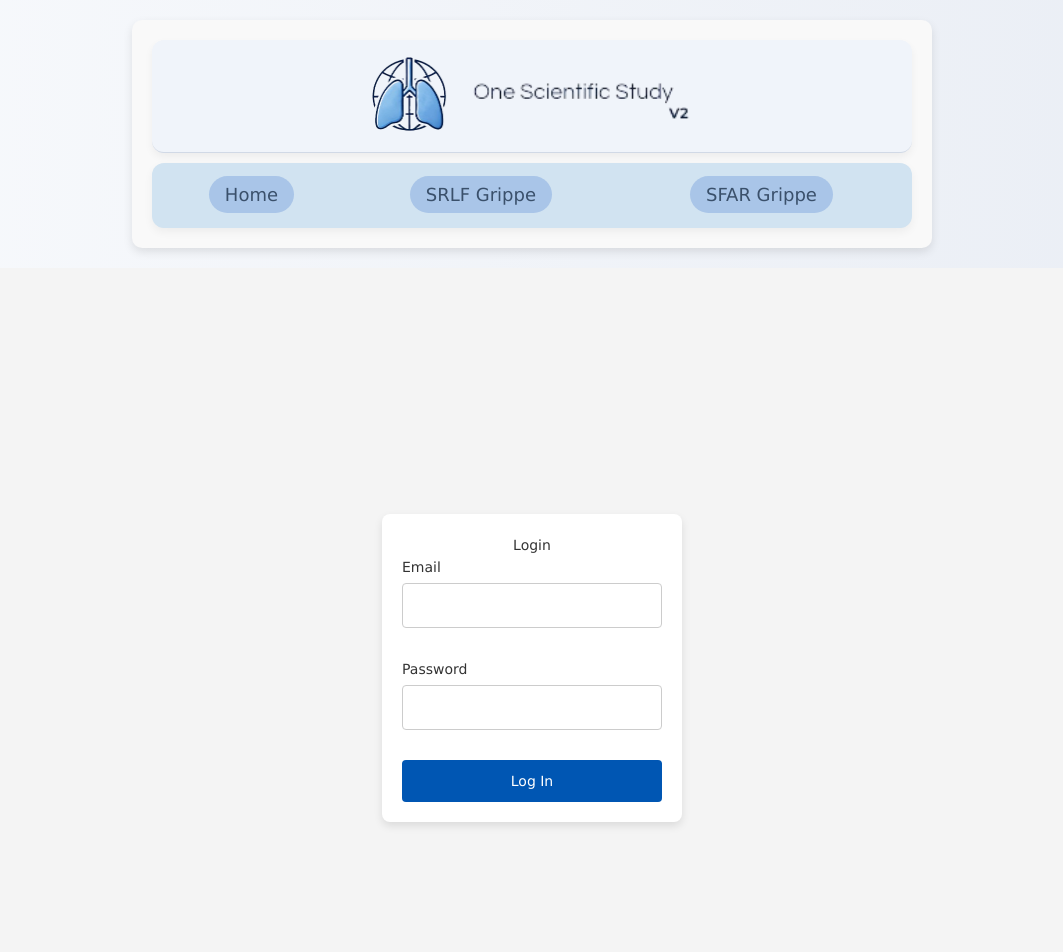
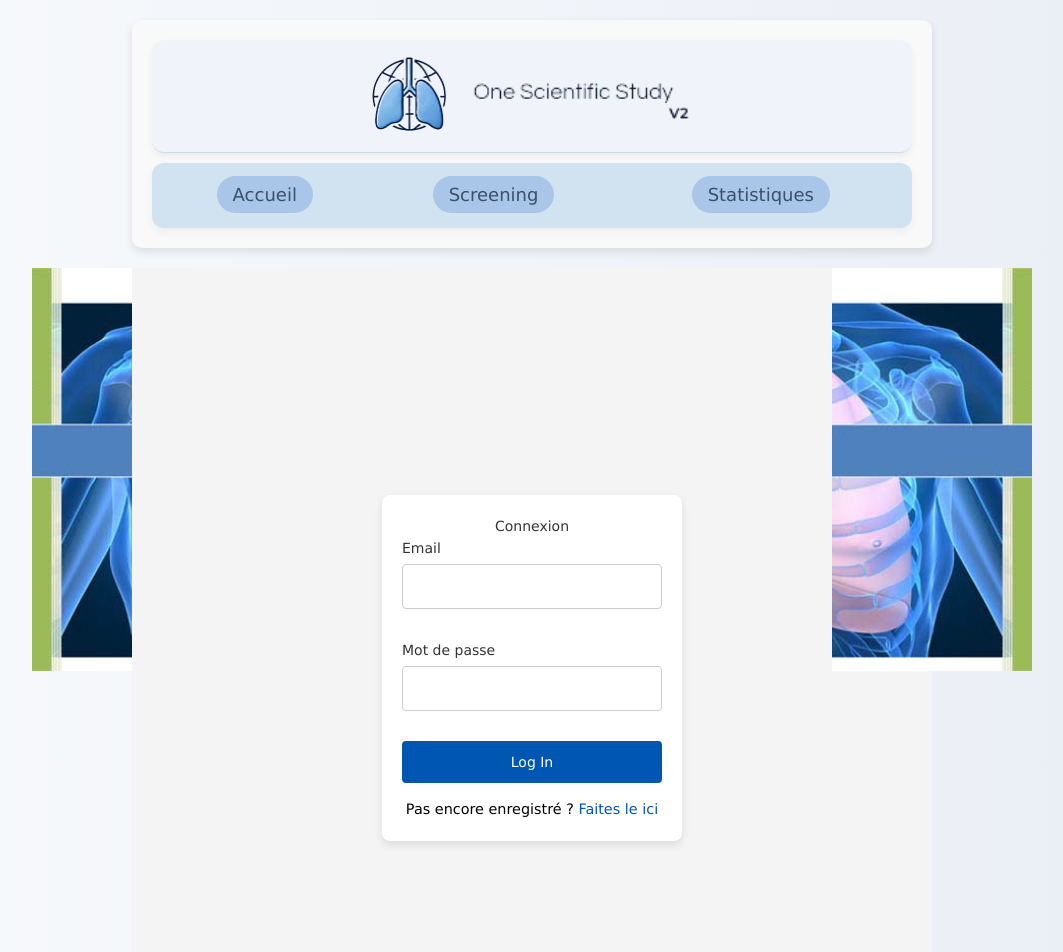
Before and after one commit to MathisChampin/OSS, a React (Vite) app in the folder frontend/deuxieme-ver/: page / in a window 1280 px wide. Shown: the top 952 px of the page, without its empty margins (108-1171 px from the left). Built offline with nearby package versions, Linux system fonts and the light colour scheme.

Commit message:
fix: few typescript errors

```diff
--- a/frontend/deuxieme-ver/src/App.tsx
+++ b/frontend/deuxieme-ver/src/App.tsx
@@ -1,4 +1,5 @@
 import { Routes, Route } from 'react-router-dom';
+import Layout from './components/Layout';
 import Login from './pages/Login';
 import Register from './pages/Register';
 import HospitalRegister from './pages/HospitalRegistration';
@@ -7,12 +8,12 @@ import ScreeningQuotidien from './pages/screening_quotidien';
 function App() {
     return (
         <Routes>
-            <Route path="/" element={<Login />} />
-            <Route path="/register" element={<Register />} />
-            <Route path="/hospital_register" element={<HospitalRegister />} /> {/* Add this route */}
-            <Route path="/screening_quotidien" element={<ScreeningQuotidien />} />
+            <Route path="/" element={<Layout><Login /></Layout>} />
+            <Route path="/register" element={<Layout><Register /></Layout>} />
+            <Route path="/hospital_register" element={<Layout><HospitalRegister /></Layout>} />
+            <Route path="/screening_quotidien" element={<Layout><ScreeningQuotidien /></Layout>} />
         </Routes>
-    )
+    );
 }
 
 export default App;
--- /dev/null
+++ b/frontend/deuxieme-ver/src/components/Layout.tsx
@@ -0,0 +1,17 @@
+import React from 'react';
+import leftImage from '../assets/images/left.jpg';
+import './layout.css';
+
+const Layout = ({ children }) => {
+  return (
+    <div className="layout">
+      <img src={leftImage} alt="Left Decoration" className="left-decoration" />
+      <div className="content">
+        {children}
+      </div>
+      <img src={leftImage} alt="Right Decoration" className="right-decoration" />
+    </div>
+  );
+};
+
+export default Layout;
--- a/frontend/deuxieme-ver/src/components/Navbar.tsx
+++ b/frontend/deuxieme-ver/src/components/Navbar.tsx
@@ -18,16 +18,14 @@ const Navbar = () => {
                     <tbody>
                         <tr>
                             <td>
-                                <Link to="/" className="nav-link">Home</Link>
+                                <Link to="/" className="nav-link">Accueil</Link>
                             </td>
                             <td>
-                                <a href="http://www.srlf.org/Data/ModuleGestionDeContenu/PagesGenerees/Biblioth%C3%A8que%20-%20R%C3%A9f%C3%A9rentiels/R%C3%A9f%C3%A9rentiels/Recommandations/autres/632.asp" target="_blank" rel="noopener noreferrer" className="nav-link">
-                                    SRLF Grippe
-                                </a>
+                                <Link to="/screening_quotidien" className="nav-link">Screening</Link>
                             </td>
                             <td>
                                 <a href="http://www.sfar.org/t/spip.php?article454" target="_blank" rel="noopener noreferrer" className="nav-link">
-                                    SFAR Grippe
+                                    Statistiques
                                 </a>
                             </td>
                         </tr>
--- /dev/null
+++ b/frontend/deuxieme-ver/src/components/layout.css
@@ -0,0 +1,26 @@
+.layout {
+  display: flex;
+  justify-content: center;
+  align-items: flex-start;
+  position: relative;
+}
+
+.left-decoration,
+.right-decoration {
+  height: auto;
+  width: 200px;
+}
+
+.left-decoration {
+  margin-right: -100px;
+}
+
+.right-decoration {
+  margin-left: -100px;
+  transform: scaleX(-1);
+}
+
+.content {
+  max-width: 800px;
+  width: 100%;
+}
--- a/frontend/deuxieme-ver/src/pages/HospitalRegistration.tsx
+++ b/frontend/deuxieme-ver/src/pages/HospitalRegistration.tsx
@@ -1,6 +1,7 @@
 import { useState } from "react";
 import { postHospital, postPersonelMdeical, postPnoMedical, postMaterial } from "../api/hospital.requests";
-import "./style.css"; // Assuming this has the required styles
+import "./style.css";
+import { Activity } from "../utils/hospital";
 
 function HospitalRegister() {
     const [hospitalData, setHospitalData] = useState({
@@ -10,6 +11,8 @@ function HospitalRegister() {
         IdentiteHopital: "",
         ReanimationMedical: "",
         ReanimationChirurgical: "",
+        Activite: Activity.ADULT,
+        Active: "",
         NbDoctorUniv: 0,
         NbDoctorHosp: 0,
         NbInternal: 0,
@@ -72,6 +75,7 @@ function HospitalRegister() {
                 IdentiteHopital: hospitalData.IdentiteHopital,
                 ReanimationMedical: hospitalData.ReanimationMedical,
                 ReanimationChirurgical: hospitalData.ReanimationChirurgical,
+                Activite: hospitalData.Activite,
             });
 
             const resPmedical = await postPersonelMdeical({
--- a/frontend/deuxieme-ver/src/pages/Login.tsx
+++ b/frontend/deuxieme-ver/src/pages/Login.tsx
@@ -1,20 +1,20 @@
 import React, { useState } from 'react';
-import './login.css'; // Assuming you have or will create a separate CSS file for styles
+import { Link } from 'react-router-dom';
+import './login.css';
 
 function Login() {
   const [username, setUsername] = useState('');
   const [password, setPassword] = useState('');
 
-  const handleLogin = (event: React.FormEvent<HTMLFormElement>) => {
+  const handleLogin = (event) => {
     event.preventDefault();
-
     console.log('Attempting to login with:', username, password);
   };
 
   return (
     <div className="login-container">
       <form onSubmit={handleLogin} className="login-form">
-        <h2>Login</h2>
+        <h2>Connexion</h2>
         <div className="form-group">
           <label htmlFor="email">Email</label>
           <input
@@ -26,7 +26,7 @@ function Login() {
           />
         </div>
         <div className="form-group">
-          <label htmlFor="password">Password</label>
+          <label htmlFor="password">Mot de passe</label>
           <input
             type="password"
             id="password"
@@ -36,6 +36,9 @@ function Login() {
           />
         </div>
         <button type="submit" className="login-button">Log In</button>
+        <div className="register-link">
+          <p>Pas encore enregistré ? <Link to="/register">Faites le ici</Link></p>
+        </div>
       </form>
     </div>
   );
--- a/frontend/deuxieme-ver/src/pages/login.css
+++ b/frontend/deuxieme-ver/src/pages/login.css
@@ -44,3 +44,21 @@
   border-radius: 4px;
   cursor: pointer;
 }
+
+.register-link {
+  text-align: center;
+  margin-top: 15px;
+}
+
+.register-link p {
+  font-size: 0.9rem;
+}
+
+.register-link a {
+  color: #0056b3;
+  text-decoration: none;
+}
+
+.register-link a:hover {
+  text-decoration: underline;
+}
```
